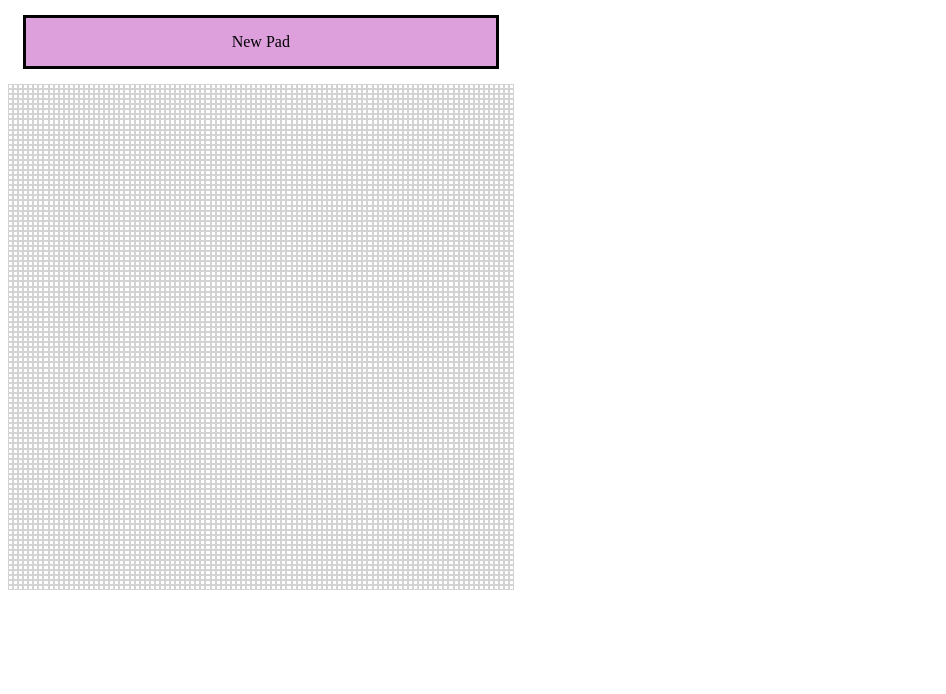
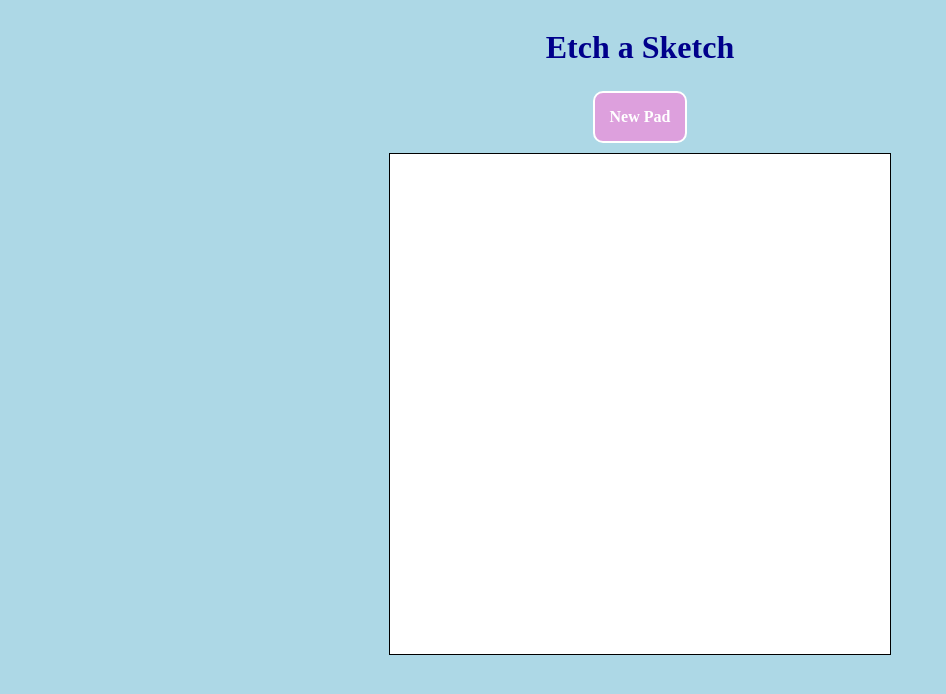
Before and after one commit to mballach/odin_eas, a plain HTML site: page index.html in a window 1280 px wide. Shown: the whole page, without its empty margins (0-946 px from the left). Drawn offline with Linux system fonts and the light colour scheme.

Commit message:
Add README Update styling of EAS Add opacity to mouseover logic

```diff
--- a/index.html
+++ b/index.html
@@ -8,6 +8,7 @@
 </head>
 <body>
     <div class="main">
+        <h1>Etch a Sketch</h1>
         <div class="clearbutton">New Pad</div>
         <div class="sketch"></div>
     </div>
--- a/script.js
+++ b/script.js
@@ -6,11 +6,13 @@ const clrButton = document.querySelector('.clearbutton')
 clrButton.addEventListener("click",clearButton);
 
 function pixelActive(e){
-    e.target.style.backgroundColor="black";
+    const currentOpacity = +e.target.style.opacity
+    e.target.style.opacity = currentOpacity+0.1;
+
 }
 
 
-function generatePad(x=100) {
+function generatePad(x=10) {
     for (let i=0;i<x;i++) {
         let newRow = document.createElement('div');
         newRow.setAttribute("class","row")
@@ -28,11 +30,11 @@ function generatePad(x=100) {
 generatePad()
 
 function clearButton(){
+    let newSize = prompt("Please enter your new size, up to 100")
+    while (newSize>100||newSize<=0){
+        newSize = prompt("Please enter a positive number that is less than 100")
+    }
     sketch.innerHTML="";
-    let newSize = prompt("Please enter your new size")
-    while (newSize>100){
-        newSize = prompt("Please enter a number less than 100")
-    }
     generatePad(newSize);
 
 }
--- a/style.css
+++ b/style.css
@@ -1,26 +1,54 @@
 .box{
     border-style: solid;
-    border-width:1px;
-    border-color:lightgrey;
-    flex-grow: 1;
+    border-width:0.1px;
+    border-color:white;
+    flex-grow:1;
     aspect-ratio: 1;
+    background-color:black;
+    opacity: 0;
 }
 
 .row{
     display:flex;
     margin:0;
+    max-width:75vh;
 }
 
 .main {
-    max-width: 40%;
-    max-height: 75%;
+    display:flex;
+    flex-direction:column;
+    align-items: center;
+    align-self:center;
 }
 
+h1{
+    margin-bottom:25px;
+    color:darkblue;
+}
 .clearbutton{
     padding:15px;
-    margin: 15px;
+    margin-bottom: 10px;
     border-style:solid;
-    border-color:black;
+    border-width: 2px;
+    border-color:white;
     background-color: plum;
+    color:white;
+    font-weight: bold;
     text-align: center;
+    border-radius: 10px;
 }
+body{
+    background-color: lightblue;
+
+}
+
+.sketch{
+    background-color: white;
+    min-width: 500px;
+    max-width: 500px;
+    min-height:500px;
+    max-width: 500px;
+    border-color: black;
+    border-width: 1px;
+    border-style: solid;
+}
```
Also changed, not shown: 1 other file.
